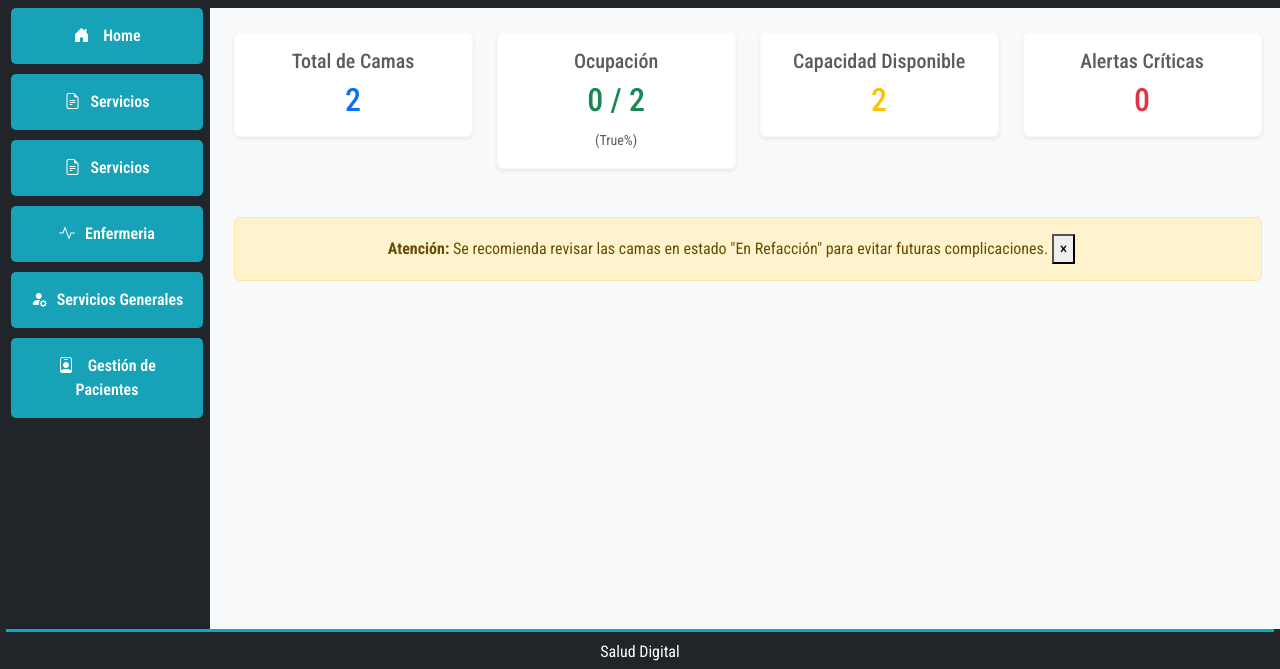
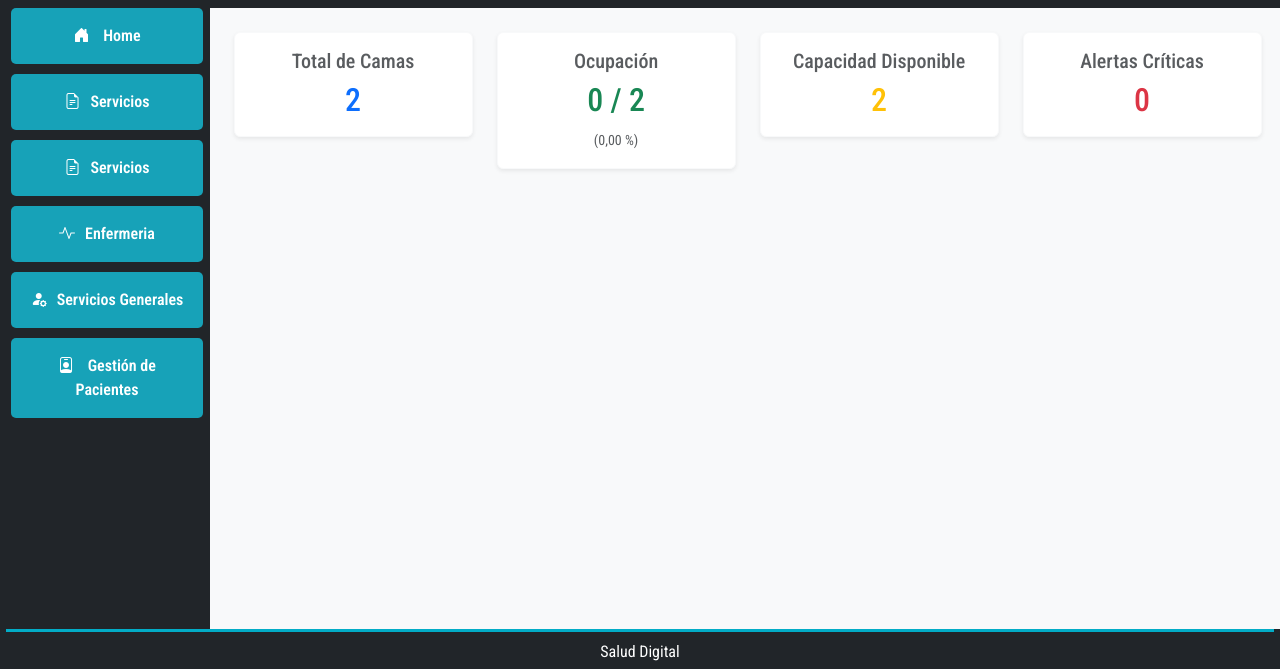
Before and after one commit to EzeAleGuzman/Cambiando-Dash, a Django app: page /dashboard/ in a window 1280 px wide. Shown: the part 78-747 px from the top of the page. Run offline with Django 5.2, Linux system fonts and the light colour scheme; data comes from the database, SQL or seed files in the repository.

Commit message:
modificodashbord

```diff
--- a/gestioncamas/templates/gestioncamas/dashboard.html
+++ b/gestioncamas/templates/gestioncamas/dashboard.html
@@ -19,7 +19,13 @@
                     <h2 class="card-text text-success">{{ ocupacion|default:0 }} / {{ total_camas|default:1 }}</h2>
                     <small class="text-muted">
                         {% if total_camas %}
-                            ({{ ocupacion|default:0|divisibleby:total_camas }}%)
+                            {% with ocupacion_percentage=ocupacion|divisibleby:total_camas %}
+                                {% if total_camas != 0 %}
+                                    ({{ ocupacion|floatformat:2 }} %)
+                                {% else %}
+                                    No disponible
+                                {% endif %}
+                            {% endwith %}
                         {% else %}
                             No disponible
                         {% endif %}
@@ -46,7 +52,7 @@
     </div>
 
     <!-- Optional additional section for detailed data -->
-    <div class="row mt-5">
+    <!-- <div class="row mt-5">
         <div class="col-md-12">
             <div class="alert alert-warning alert-dismissible fade show" role="alert">
                 <strong>Atención:</strong> Se recomienda revisar las camas en estado "En Refacción" para evitar futuras complicaciones.
@@ -55,6 +61,6 @@
                 </button>
             </div>
         </div>
-    </div>
+    </div> -->
 
 {% endblock %}
```
